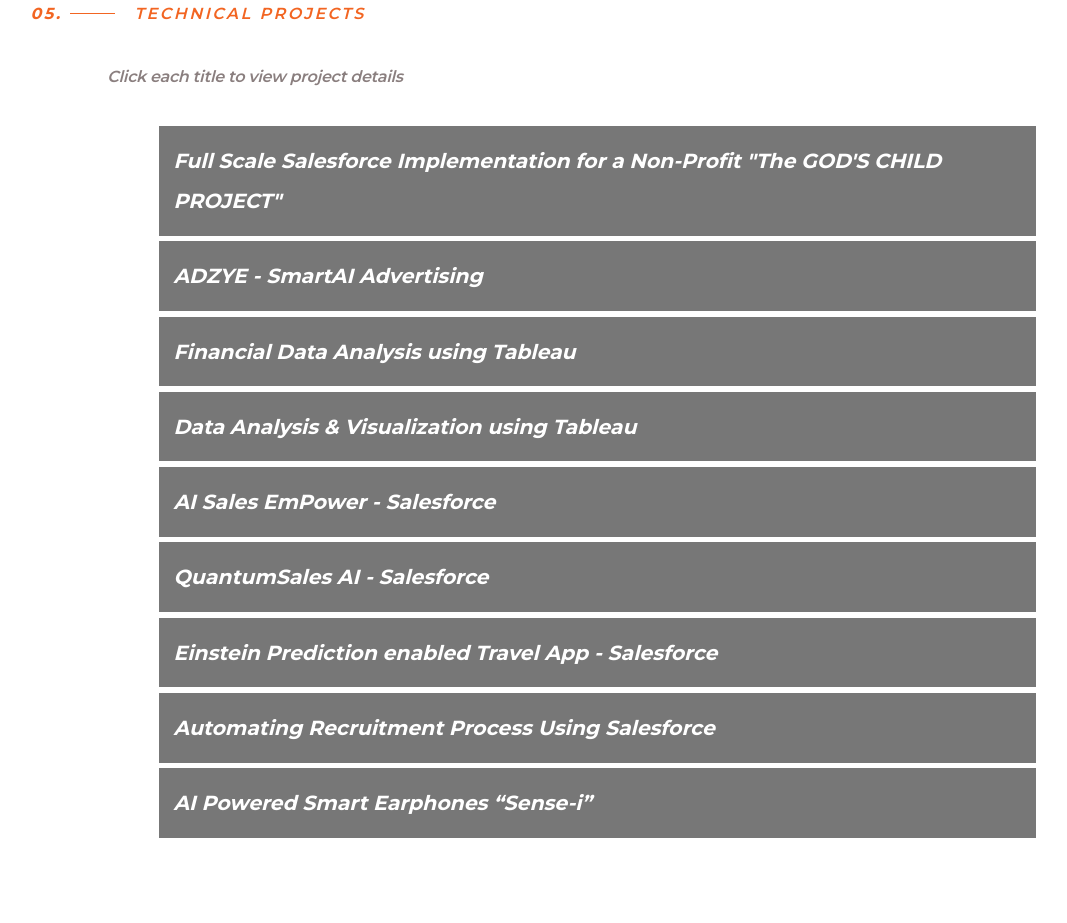
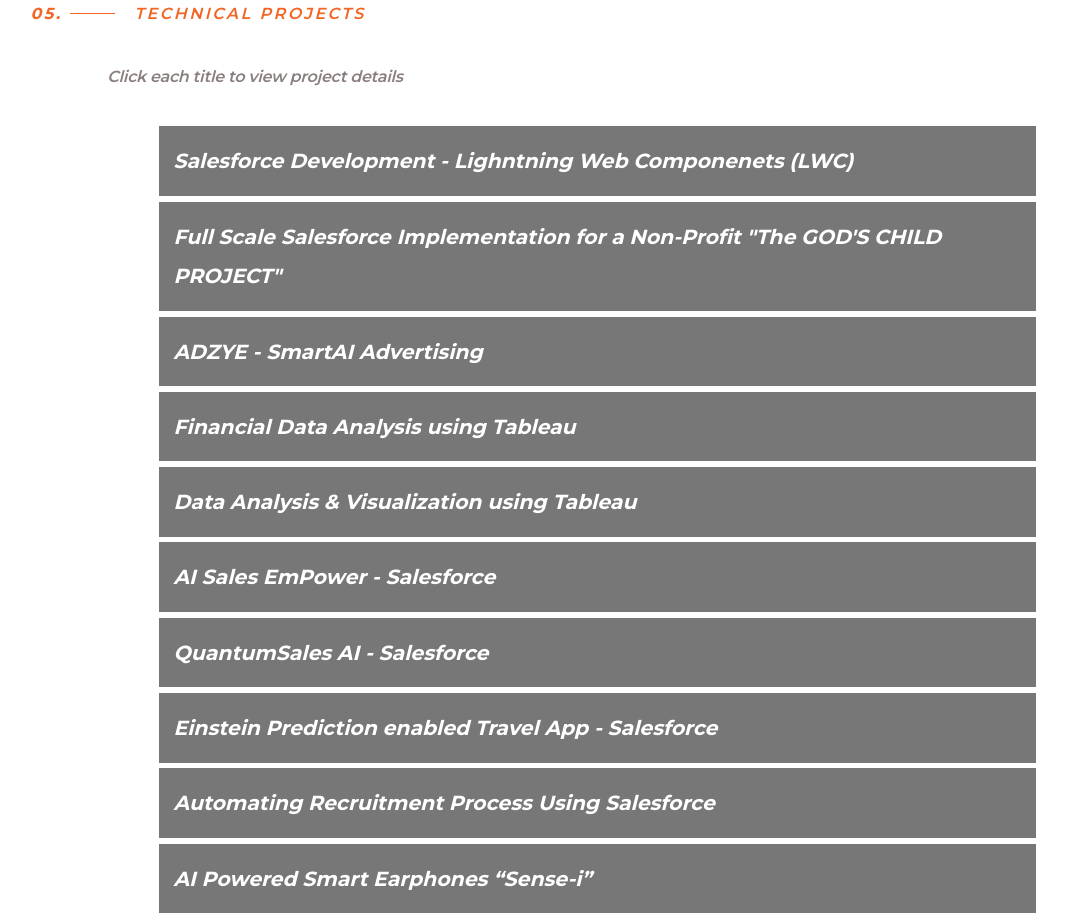
Before and after one commit to anirudhbargur/portfolio, a plain HTML site: page index.html in a window 1280 px wide. Shown: the part 6638-7561 px from the top of the page, without its empty margins (60-1127 px from the left). Drawn offline with Linux system fonts and the light colour scheme.

Commit message:
Update index.html

```diff
--- a/index.html
+++ b/index.html
@@ -363,6 +363,16 @@
 
         <div class="row section-header" data-aos="fade-up">
 
+             <a href="https://anirudhbargur.wordpress.com/2024/02/19/salesforce-development-creation-of-a-movie-tv-series-search-application-utilizing-lightning-web-components-lwc/" target="_blank"
+                       <div data-aos="fade-up">
+                    <div class="collapsible">
+                        <p style="margin: 0%;">
+                            Salesforce Development - Lighntning Web Componenets (LWC)
+
+                        </p>
+                    </div>
+                </a>
+
             <a href="https://anirudhbargur.wordpress.com/2023/09/17/full-scale-salesforce-implementation-for-a-non-profit-the-gods-child-project/" target="_blank"
                         <div data-aos="fade-up">
                         <div class="collapsible">
```
